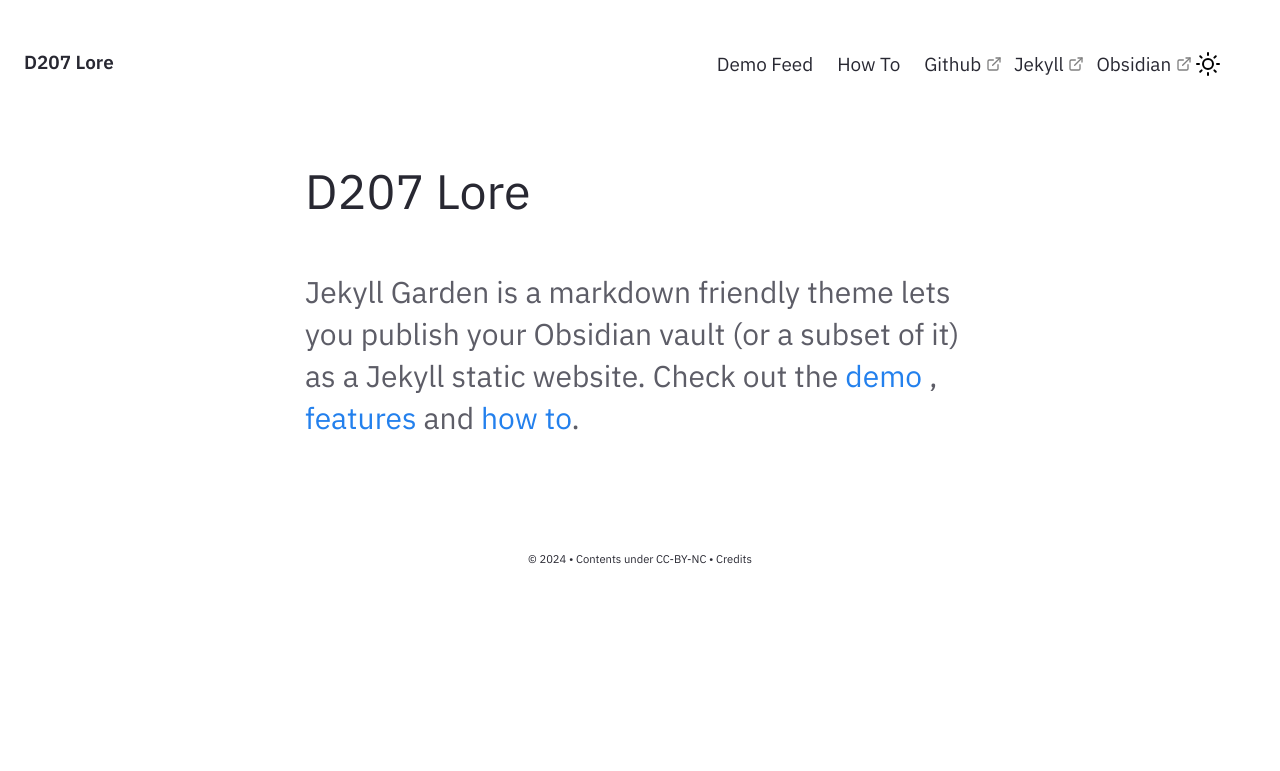
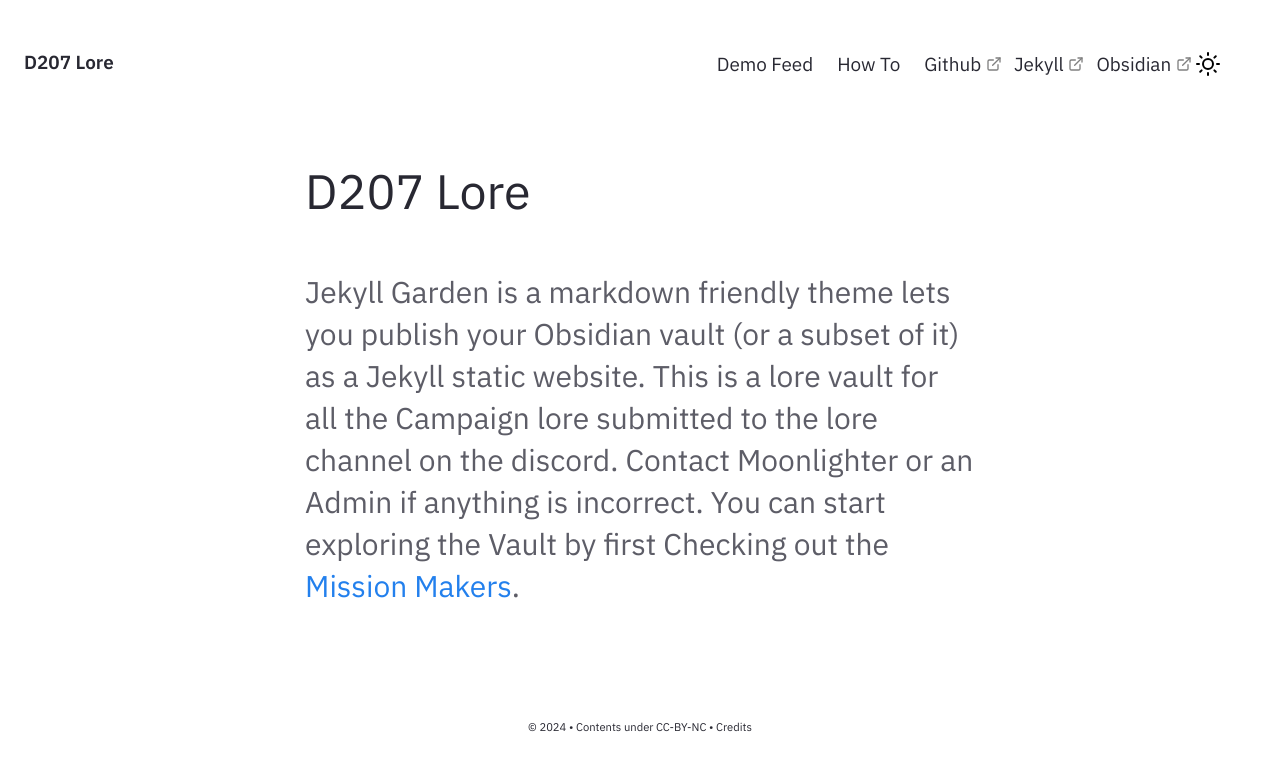
Before and after one commit to MoonlightingDev/Detachment207-Wiki, a Jekyll site: the page built from pages/index.md, in a window 1280 px wide. Shown: the top 771 px of the page. Built offline with Jekyll 4.4.1, drawn with Linux system fonts in a browser that asks for light colours.

Commit message:
Update Homepage.html

```diff
--- a/_includes/Homepage.html
+++ b/_includes/Homepage.html
@@ -2,6 +2,10 @@
     <div class="jumbo">{{site.heading}} </div>
     <div class="home-sub-text"> <h3>
         Jekyll Garden is a markdown friendly theme lets you publish your Obsidian vault (or a subset of it) as a Jekyll static website.
-        Check out the <a href="{{'/notes' | relative_url}}"> demo </a>, <a href="{{'/post/features' | relative_url}}"> features </a> and <a href="{{'/post/how-to' | relative_url}}"> how to</a>.
+
+        This is a lore vault for all the Campaign lore submitted to the lore channel on the discord.
+        Contact Moonlighter or an Admin if anything is incorrect.
+
+        You can start exploring the Vault by first Checking out the <a href="{{'/notes' | relative_url}}">Mission Makers</a>.
         </h3>
 </div> </div>
```
